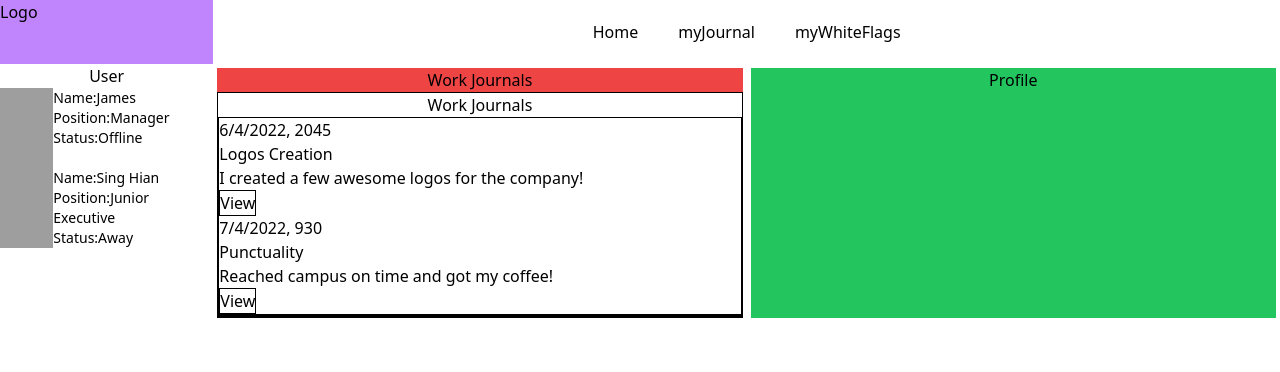
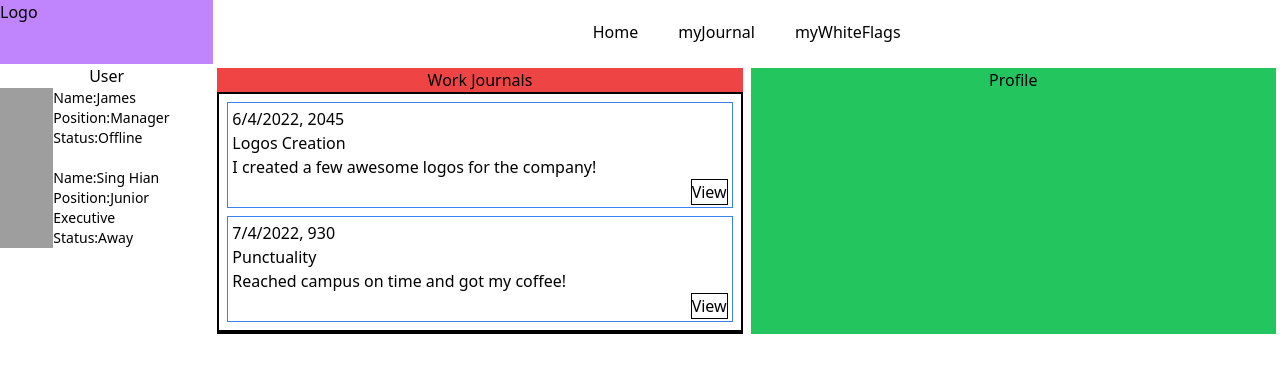
Before and after one commit to jamesapprovd/remote-work-app, a React (Create React App) app in the folder frontend/remote-work-app/: page /my-profile in a window 1280 px wide. Shown: the top 372 px of the page. Built offline with nearby package versions, Linux system fonts and the light colour scheme; grey boxes are pictures that could not be loaded.

Commit message:
created ViewJournalCard component, added functionality for view and close button
edit button no functionality yet

```diff
--- a/frontend/remote-work-app/src/components/JournalCard.js
+++ b/frontend/remote-work-app/src/components/JournalCard.js
@@ -1,42 +1,51 @@
-import React from "react";
+import React, { useState } from "react";
 import mockUsersData from "./mockUsersData.js";
-import NavBar from "./NavBar.js";
+import ViewJournalCard from "./ViewJournalCard.js";
 
-const JournalCard = () => {
-  let content = mockUsersData[0].workJournal.map((element) => {
+const JournalCard = (props) => {
+  const [hasClickedView, setHasClickedView] = useState(false);
+
+  const handleViewClick = (event) => {
+    props.setId(event.target.parentNode.id);
+    setHasClickedView(true);
+  };
+
   return (
     <>
+      {!hasClickedView ? (
+        <div className="bg-white">
+          <div className="border border-black">
+            <div className="text-left border border-black">
+              {mockUsersData[0].workJournal.map((element, index) => {
+                return (
+                  <div
+                    id={index}
+                    className="border border-blue-500 mx-2 my-2 px-1 py-1"
+                  >
                     <p>
                       {element.date}, {element.time}
                     </p>
                     <p>{element.title}</p>
                     <p>{element.content}</p>
-        {/* <h2>Comments</h2>
-        {element.comments.map((item) => {
-          return (
-            <>
-              <p>{item.username}</p>
-              <p>
-                {item.date}, {item.time}
-              </p>
-              <p>{item.comment}</p>
-            </>
+                    <button className="float-right" onClick={handleViewClick}>
+                      View
+                    </button>
+                    <br />
+                  </div>
                 );
-        })} */}
-        <button className="text-right">View</button>
-      </>
-    );
-  });
-
-  return (
-    <>
-      <div className="bg-white">
-        <div className="border border-black">
-          <h1>Work Journals</h1>
-          <div className="text-left border border-black">{content}</div>
+              })}
+            </div>
           </div>
           <div className="border border-black"></div>
         </div>
+      ) : (
+        <>
+          <ViewJournalCard
+            id={props.id}
+            setHasClickedView={setHasClickedView}
+          />
+        </>
+      )}
     </>
   );
 };
--- a/frontend/remote-work-app/src/components/ViewJournalCard.js
+++ b/frontend/remote-work-app/src/components/ViewJournalCard.js
@@ -1,11 +1,44 @@
-import React from 'react';
+import React from "react";
+import mockUsersData from "./mockUsersData.js";
 
-const ViewJournalCard = () => {
-    return (
-        <div>
+const ViewJournalCard = (props) => {
+  let journalData = mockUsersData[0].workJournal[props.id];
 
+  const handleClose = () => {
+    props.setHasClickedView(false);
+  };
+  return (
+    <>
+      <div className="bg-white border border-black text-left">
+        <div className="border border-blue-500 mx-2 my-2 px-1 py-1">
+          <p>
+            {journalData.date}, {journalData.time}
+          </p>
+          <p>{journalData.title}</p>
+          <p>{journalData.content}</p>
+          <br />
+          <p className="font-bold">Comments ({journalData.comments.length})</p>
+          {journalData.comments.map((element) => {
+            return (
+              <>
+                <p>
+                  date: {element.date}, time: {element.time}
+                </p>
+                <p>username: {element.username}</p>
+                <p>comment: {element.comment}</p>
+                <br />
+              </>
+            );
+          })}
+          <button className="float-right px-2 mx-2" onClick={handleClose}>
+            Close
+          </button>
+          <button className="float-right px-2 mx-2">Edit</button>
         </div>
-    );
+        <br />
+      </div>
+    </>
+  );
 };
 
 export default ViewJournalCard;
--- a/frontend/remote-work-app/src/pages/Profile.js
+++ b/frontend/remote-work-app/src/pages/Profile.js
@@ -1,9 +1,11 @@
-import React from "react";
+import React, { useState } from "react";
 import EmployeeColumn from "../components/EmployeeColumn";
 import JournalCard from "../components/JournalCard";
 import NavBar from "../components/NavBar";
 
 const Profile = () => {
+  const [id, setId] = useState(0);
+
   return (
     <>
       <div className="flex flex-row">
@@ -17,7 +19,7 @@ const Profile = () => {
           <div className="flex flex-row">
             <div className="bg-red-500 basis-1/2 m-1">
               <p>Work Journals</p>
-              <JournalCard />
+              <JournalCard id={id} setId={setId} />
             </div>
             <div className="bg-green-500 basis-1/2 m-1">Profile</div>
           </div>
```
Lines whose indentation alone changed are shown as unchanged.
